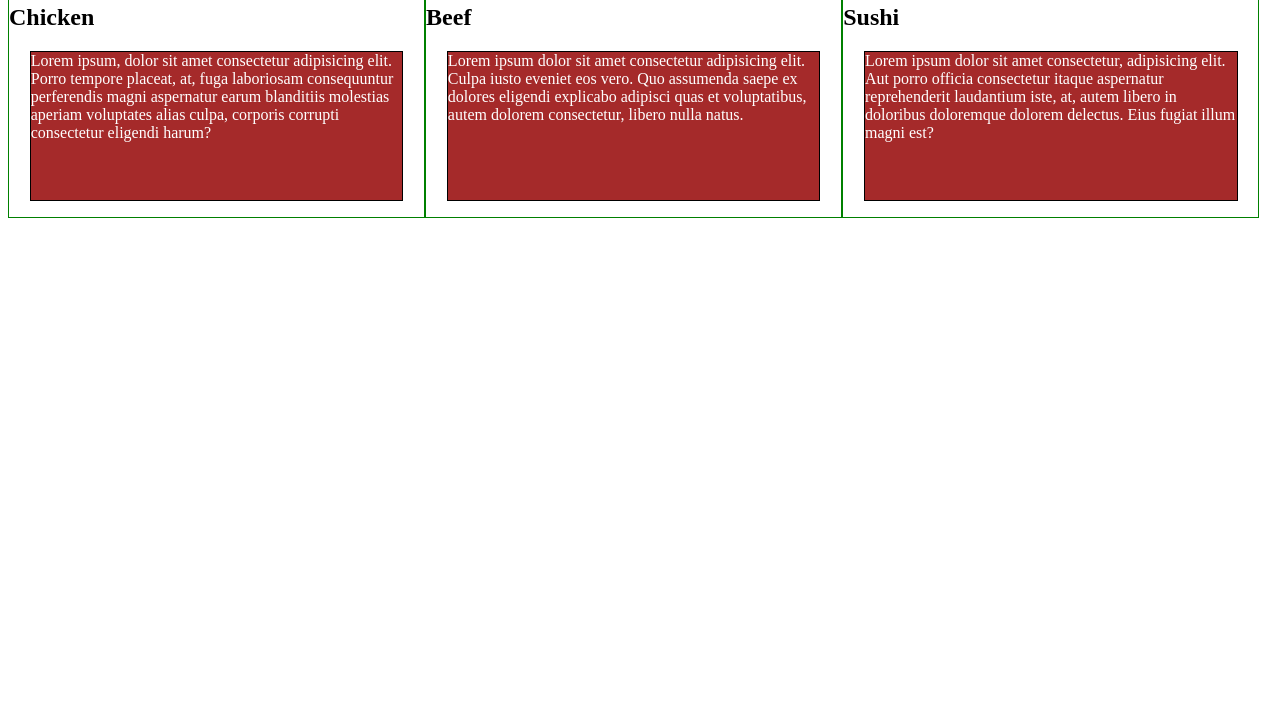
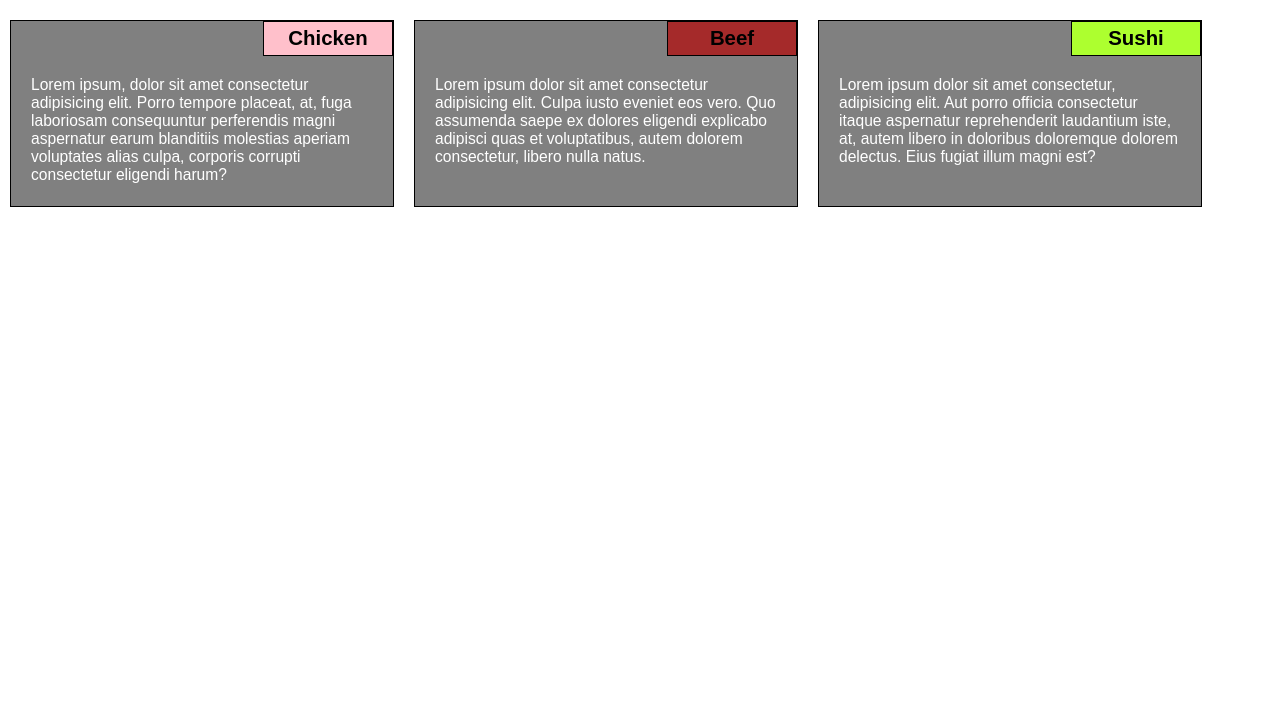
Before and after one commit to ifalaleev/HTML-CSS-and-Javascript-for-Web-Developers, a plain HTML site: page index.html in a window 1280 px wide. Shown: the part 90-800 px from the top of the page. Drawn offline with Linux system fonts and the light colour scheme.

Commit message:
Finished

```diff
--- a/css/style.css
+++ b/css/style.css
@@ -3,64 +3,90 @@
 /* ------------------------- */
 * {
 	box-sizing: border-box;
+	padding: 0px;
+	margin: 0px;
 }
 
 /* ------------------------- */
 /* Global */
 /* ------------------------- */
+body {
+	font: 24px Arial, sans-serif;
+}
 h1 {
-	margin-bottom: 15px;
+	margin: 20px auto;
+	text-align: center;
+	font-size: 95;
+}
+
+h2 {
+	float: right;
+	text-align: center;
+	padding: 5px 10px;
+	width: 130px;
+	border: 1px solid black;
+	font-size: 85%;
+}
+
+section {
+	border: 1px solid black;
+	background-color: gray;
+	margin: 15px 10px;
+	position: relative;
+}
+
+div section:nth-child(1) h2 {
+	background-color: pink;
+}
+
+div section:nth-child(2) h2 {
+	background-color: brown;
+}
+
+div section:nth-child(3) h2 {
+	background-color: greenyellow;
 }
 
 p {
-	border: 1px solid black;
-	background-color: #a52a2a;
-	width: 90%;
 	height: 150px;
-	margin-right: auto;
-	margin-left: auto;
-	font-family: Halvetica;
+	padding: 20px;
+	font-size: 65%;
 	color: white;
+	clear: right;
 }
 
 /* ------------------------- */
 /* Large Devices Only */
 /* ------------------------- */
-@media (min-width: 992px) {
+@media screen and (min-width: 992px) {
 	.col-lg-4 {
 		float: left;
-		width: 33%;
-		border: 1px solid green;
+		width: 30%;
 	}
 }
 
 /* ------------------------- */
 /* Medium Devices Only */
 /* ------------------------- */
-@media (min-width: 768px) and (max-width: 991px) {
+@media screen and (min-width: 768px) and (max-width: 991px) {
 	.col-md-6,
 	.col-md-12 {
 		float: left;
-		border: 1px solid green;
 	}
-
 	.col-md-6 {
-		width: 50%;
+		width: 47%;
 	}
 
 	.col-md-12 {
-		width: 100%;
+		width: 96%;
 	}
 }
 /* ------------------------- */
 /* Medium Devices Only */
 /* ------------------------- */
-@media (max-width: 767px) {
+@media screen and (max-width: 767px) {
 	.col-sm-12 {
 		float: left;
 		width: 100%;
-		border: 1px solid green;
-		padding-left: auto;
-		padding-right: auto;
 	}
 }
```
